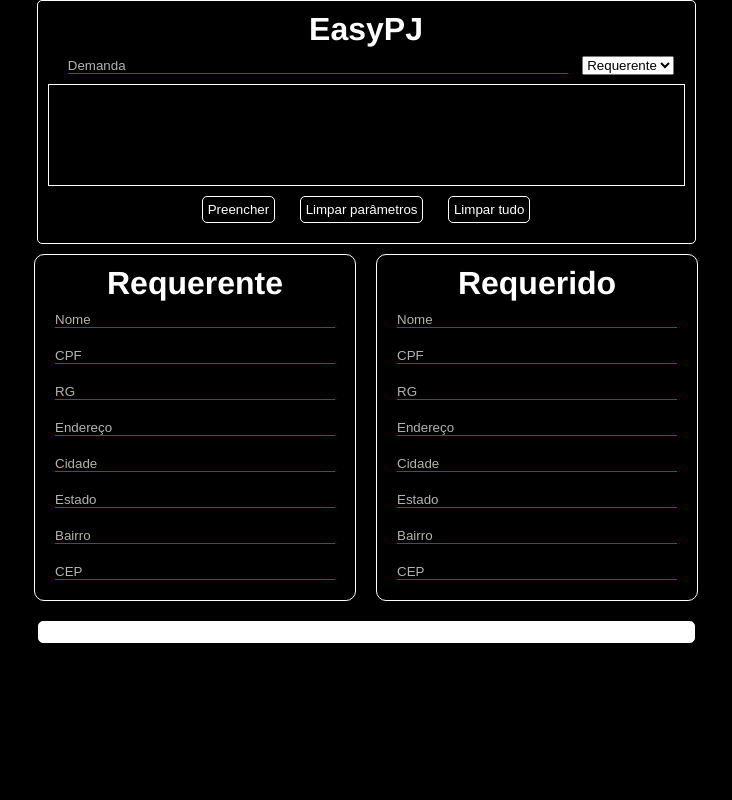
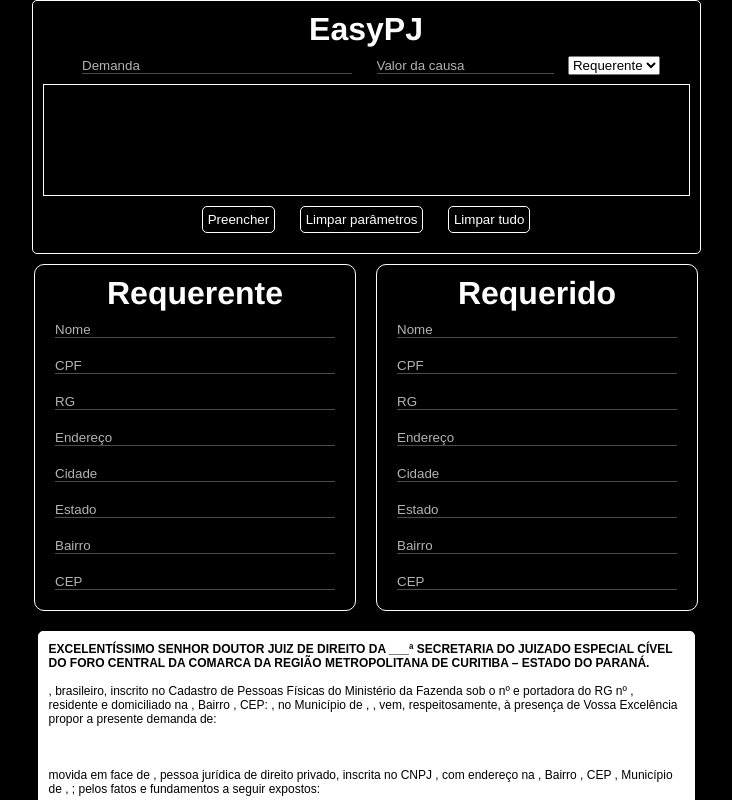
Before and after one commit to Arquimidio/easypj, a plain HTML site: page index.html in a window 1280 px wide. Both pictures are taken after a click on the button "Preencher". Shown: the top 800 px of the page, without its empty margins (274-1006 px from the left). Drawn offline with Linux system fonts and the light colour scheme.

Commit message:
Mecanismo de segurança para injeção e nome do final alterado de forma dinâmica

```diff
--- a/CSS/style.css
+++ b/CSS/style.css
@@ -39,6 +39,7 @@ textarea{
     color: white;
     outline: none;
     border: 1px solid white;
+    padding: 5px;
 }
 
 textarea:focus{
@@ -48,7 +49,7 @@ textarea:focus{
     width: 635px;
 }
 #tipoDemanda{
-    width: 500px;
+    width: 270px;
 }
 
 button{
--- a/index.html
+++ b/index.html
@@ -14,6 +14,7 @@
             <div id="flex-top">
                     <h1>EasyPJ</h1>
                     <input class="limpar" id="tipoDemanda" type="text" placeholder="Demanda">
+                    <input class="limpar" id="valorCausa" type="text" placeholder="Valor da causa">
                     <select id="seletorPessoa">
                         <option value="requerente">Requerente</option>
                         <option value="requerido">Requerido</option>
--- a/script/script.js
+++ b/script/script.js
@@ -5,6 +5,7 @@ let clearParameters = document.getElementById("clearParameters")
 let allInputs = document.querySelectorAll("input")
 let nomeRequerente = ""
 let data = new Date();
+let months = ["Janeiro", "Fevereiro", "Março", "Abril", "Maio", "Junho", "Julho", "Agosto"]
 
 clearParameters.addEventListener("click", clearParams)
 clearButton.addEventListener("click", clear)
@@ -20,9 +21,9 @@ function verificarPreenchimento(elemento){
 }
 
 function tratarFormulario(){
-    let pessoaDados = (mainArea.value.replaceAll("\n", ":").replaceAll("*", "")).split(":")
+    let pessoaDados = (mainArea.value.replaceAll("\n", ":").replaceAll("*", "").replaceAll("<", "j").replaceAll("script", "Não")).split(":")
     let pessoaSelecionada = document.getElementById("seletorPessoa").value
-    nomeRequerente = pessoaDados[1]
+    nomeRequerente = pessoaDados[pessoaDados.indexOf("Nome completo") + 1]
     console.log(pessoaDados)
     pessoaDados.forEach((dado, indice) => {
         let nextData = pessoaDados[indice + 1]
@@ -109,7 +110,7 @@ function elaborateString(){
 
 
     <br><br><br>${nomeRequerente.toUpperCase()}
-    <br><br>Curitiba, ${data.getDate()} de Agosto de 2021
+    <br><br>Curitiba, ${data.getDate()} de ${(months[data.getMonth()].toLowerCase())} de 2021
     </p>`
 
 
```
